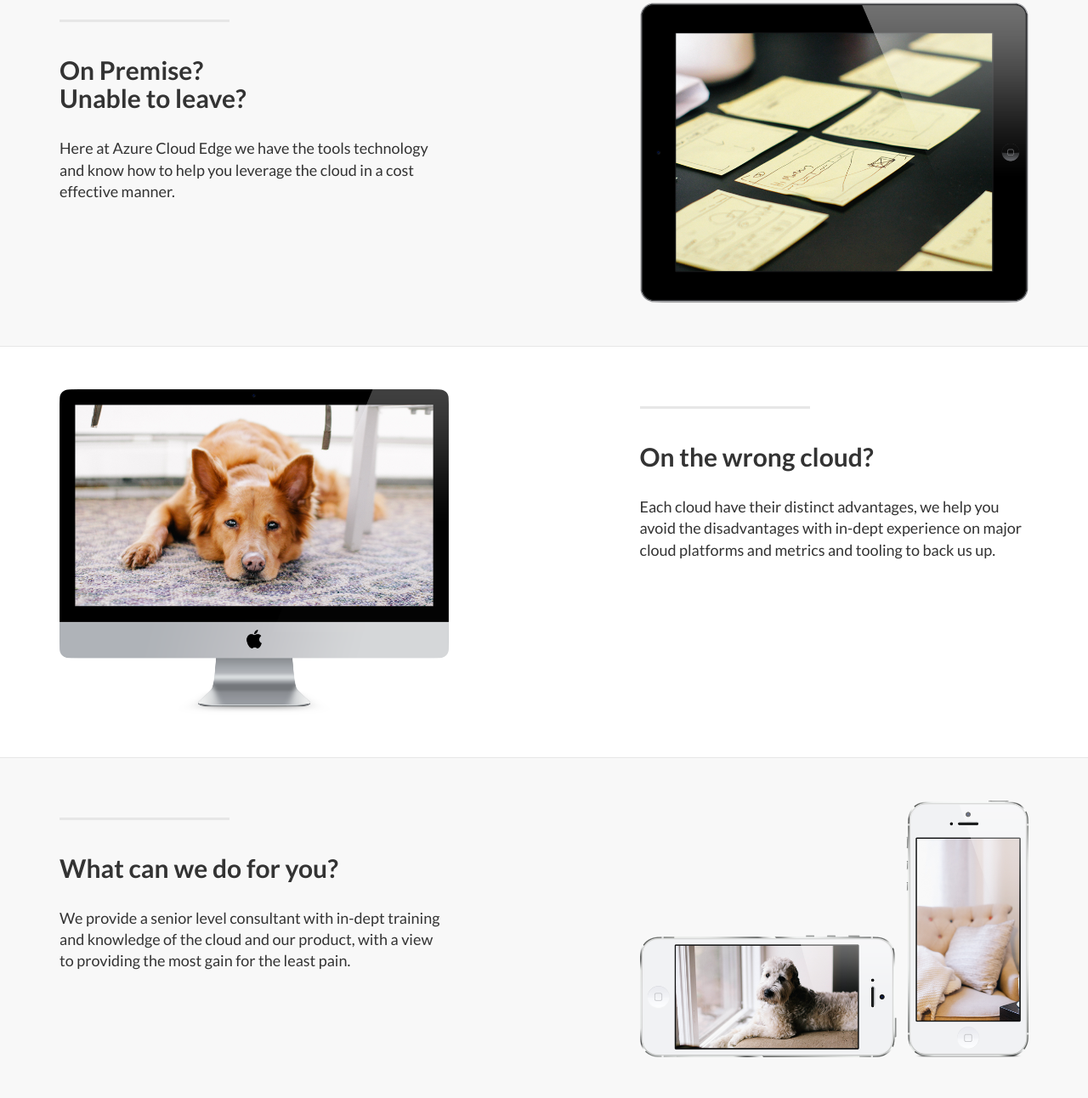
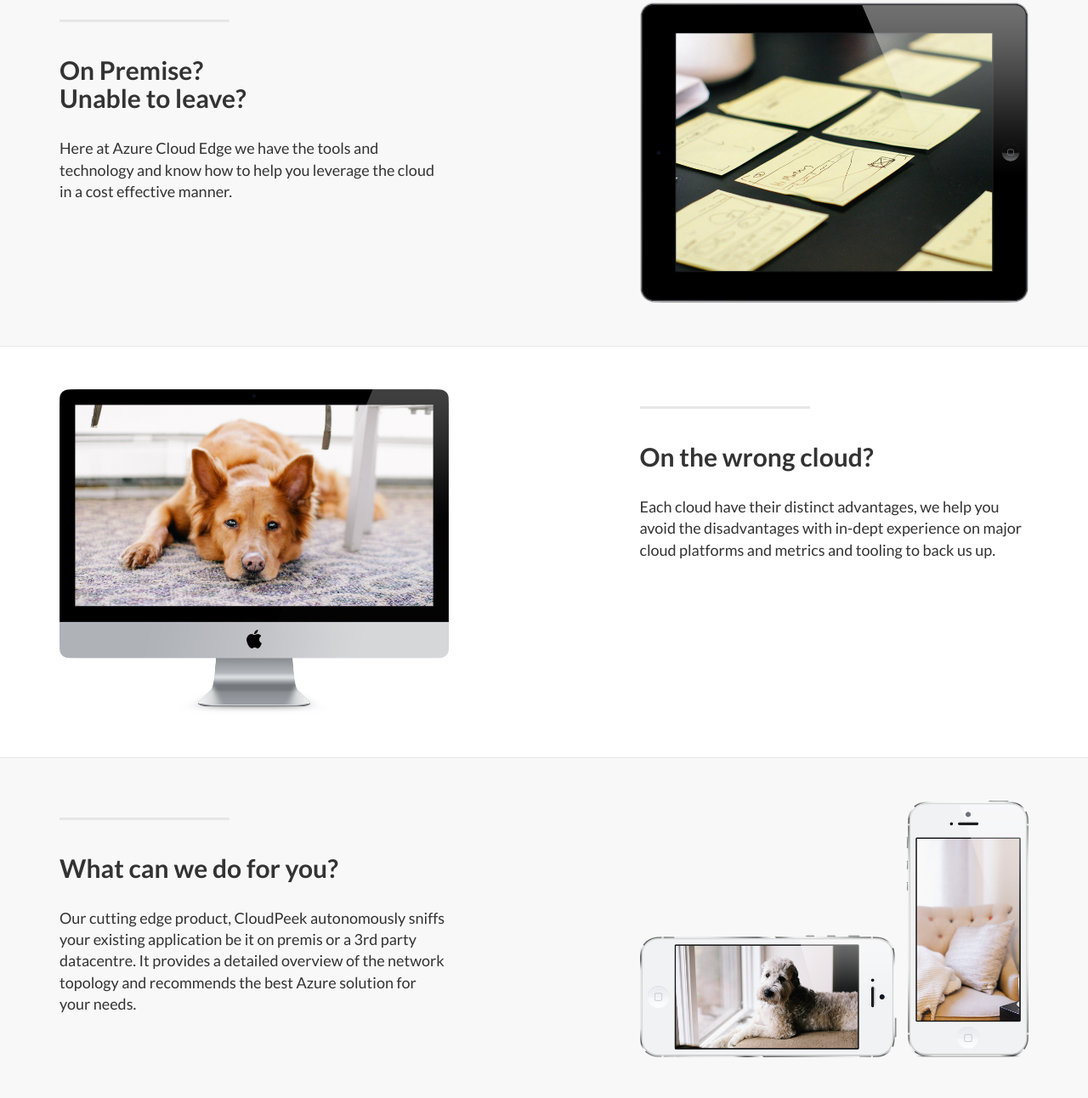
Before and after one commit to azurecloudedge/azurecloudedge.github.io, a plain HTML site: page index.html in a window 1280 px wide. Shown: the part 824-2116 px from the top of the page at 85% size. Drawn offline with Linux system fonts and the light colour scheme.

```diff
--- a/index.html
+++ b/index.html
@@ -107,7 +107,7 @@
                     <hr class="section-heading-spacer">
                     <div class="clearfix"></div>
                     <h2 class="section-heading">On Premise?<br>Unable to leave?</h2>
-                    <p class="lead">Here at Azure Cloud Edge we have the tools technology and know how to help you leverage the cloud in a cost effective manner.</p>
+                    <p class="lead">Here at Azure Cloud Edge we have the tools and technology and know how to help you leverage the cloud in a cost effective manner.</p>
                 </div>
                 <div class="col-lg-5 col-lg-offset-2 col-sm-6">
                     <img class="img-responsive" src="img/ipad.png" alt="">
@@ -151,7 +151,7 @@
                     <hr class="section-heading-spacer">
                     <div class="clearfix"></div>
                     <h2 class="section-heading">What can we do for you?</h2>
-                    <p class="lead">We provide a senior level consultant with in-dept training and knowledge of the cloud and our product, with a view to providing the most gain for the least pain.</p>
+                    <p class="lead">Our cutting edge product, CloudPeek autonomously sniffs your existing application be it on premis or a 3rd party datacentre. It provides a detailed overview of the network topology and recommends the best Azure solution for your needs.</p>
                 </div>
                 <div class="col-lg-5 col-lg-offset-2 col-sm-6">
                     <img class="img-responsive" src="img/phones.png" alt="">
```
